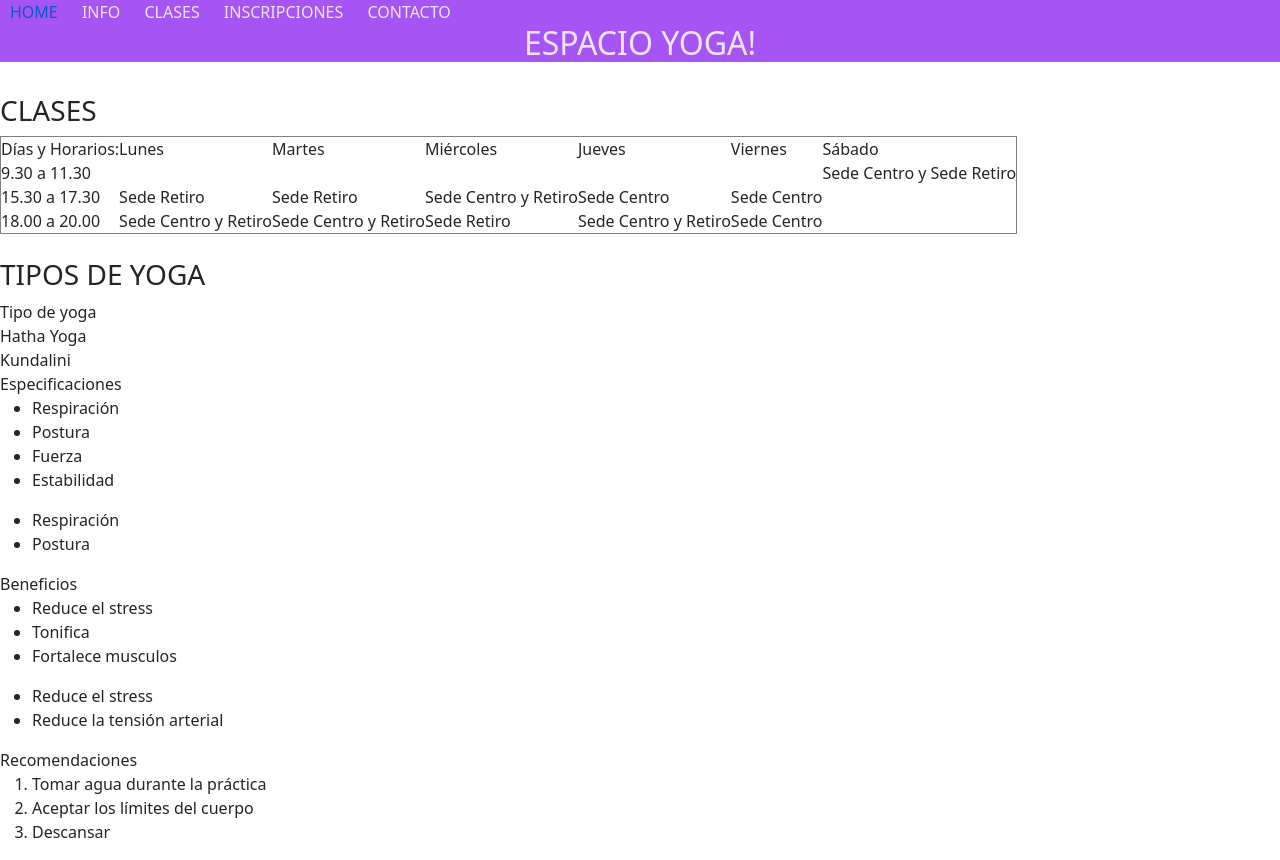
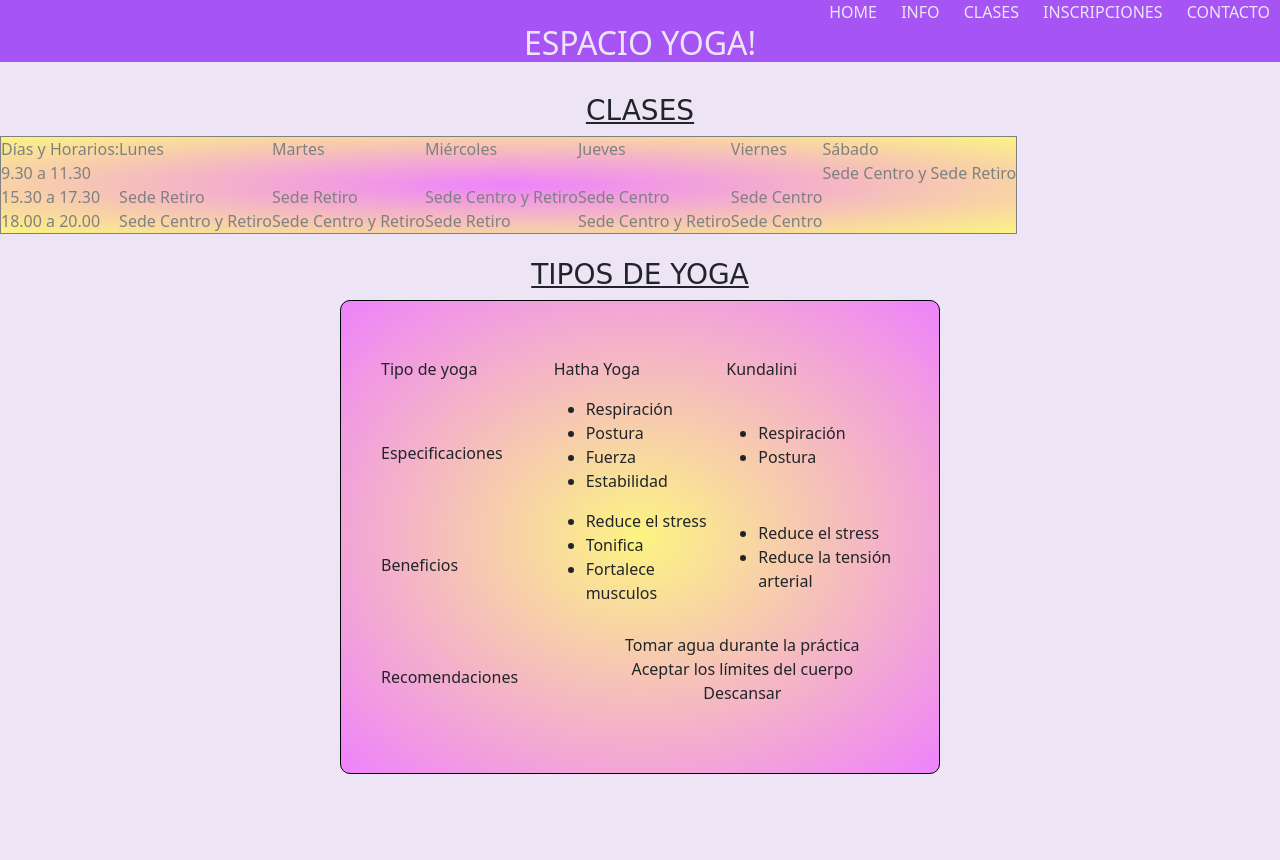
Before and after one commit to AnaValentinaMiranda/cursocoder, a website: page Clase 14 y 15/clasesMiranda.html in a window 1280 px wide. After the commit the page ends 800 px from the top, so only its background shows below. Drawn offline with nearby package versions, Linux system fonts and the light colour scheme; a web font is replaced by a local one.

Commit message:
Tercer Entrega

```diff
--- a/Clase 14 y 15/CSS/style.css
+++ b/Clase 14 y 15/CSS/style.css
@@ -4,19 +4,22 @@
 
 .header {
   background-color: #a654f3; }
-  .header__menu {
-    align-items: flex-end; }
   .header__link {
     text-decoration: none;
     color: #ede5f5;
     padding: 10px;
-    align-items: flex-end;
-    text-align: end; }
+    transition: 1s; }
   .header__titulo {
     color: #ede5f5;
     justify-content: center;
     font-size: xx-large;
     text-align: center; }
+
+a:hover {
+  background-image: radial-gradient(#ee82fc, #fcf482); }
+
+.header a:hover {
+  color: #67037a; }
 
 .footer {
   border: solid #000; }
@@ -25,10 +28,11 @@
     text-align: center; }
 
 .main__subtitulo {
-  color: #5f5b5b; }
+  color: #5a48f8; }
 
 .section1 {
-  background-color: #ede5f5; }
+  background-color: #ede5f5;
+  background: radial-gradient(#fcf482, #ee82fc); }
   .section1__texto {
     font-size: xx-large;
     text-align: justify;
@@ -43,13 +47,7 @@
   padding: 0; }
 
 .main {
-  background-color: #ede5f5;
-  display: flex;
-  flex-direction: column; }
-  .main__article {
-    display: flex; }
-  .main__div {
-    display: flex; }
+  background-color: #ede5f5; }
   .main__img {
     align-content: flex-end;
     border-radius: 2rem; }
@@ -59,11 +57,66 @@
   .main__texto {
     font-family: cursive;
     font-size: large;
-    display: flex;
+    align-items: center;
     margin: 0;
-    padding: 0;
-    justify-content: flex-start;
-    align-content: flex-start; }
+    padding: 0; }
   .main__pie {
-    display: flex;
     text-align: center; }
+
+.body {
+  background: #ede5f5; }
+
+.tabla {
+  background: radial-gradient(#ee82fc, #fcf482);
+  font-size: medium;
+  color: grey; }
+
+.subtitle {
+  text-decoration: underline;
+  font-family: cursive;
+  text-align: center; }
+
+.section1 {
+  background: radial-gradient(#fcf482, #ee82fc); }
+
+.wrap {
+  display: grid;
+  grid-template-columns: 1fr 1fr 1fr;
+  grid-template-rows: 1fr 2fr 2fr 2fr;
+  padding: 40px;
+  height: auto;
+  width: 600px;
+  justify-content: center;
+  align-items: center;
+  background-color: rgba(245, 138, 231, 0.5);
+  border-radius: 10px;
+  border: 1px solid #000; }
+  .wrap__recomendaciones {
+    grid-column: 2/4;
+    text-align: center; }
+
+div ol li {
+  list-style: none; }
+
+.body {
+  background: #ede5f5; }
+
+.form {
+  border: #67037a solid; }
+
+.boton {
+  background-image: radial-gradient(#ee82fc, #fcf482); }
+
+input:focus {
+  width: 200px;
+  font-size: 24px; }
+
+.body {
+  background: #ede5f5; }
+
+.form1 {
+  background: radial-gradient(#fcf482, #ee82fc);
+  border: #67037a solid; }
+
+.boton {
+  background-image: radial-gradient(#ee82fc, #fcf482); }
--- a/Clase 14 y 15/clasesMiranda.html
+++ b/Clase 14 y 15/clasesMiranda.html
@@ -12,9 +12,11 @@
     <link href="https://fonts.googleapis.com/css2?family=Dancing+Script:wght@700&family=Style+Script&display=swap" rel="stylesheet">
     <meta name="viewport" content="width=device-width, initial-scale=1.0">
   </head>
-  <body>
+  <body class="body">
     <header class="header" >
-      <div class="header__menu">
+      <div class="header__menu d-none d-md-flex
+      justify-content-md-center
+      justify-content-lg-end">
         <nav class="header__menu">
           <a class="header__link" href="indexMiranda.html">HOME</a>
           <a class="header__link" href="infoMiranda.html">INFO</a>
@@ -41,11 +43,11 @@
     </header>
 <br>
     <section >
-      <h3>CLASES</h3>
-
-<table border="1px solid black" class="rellenoTablas">
-        <tr>
-          <td>Días y Horarios:</td>
+      <h3 class="subtitle">CLASES</h3>
+      <div class="tabla1">
+<table border="1px solid black" class="tabla">
+        <tr >
+          <td border="1px solid black">Días y Horarios:</td>
           <td>Lunes</td>
           <td>Martes</td>
           <td>Miércoles</td>
@@ -80,15 +82,16 @@
           <td>Sede Centro</td>
           <td></td>
         </tr>
-      </table>
+      </table></div>
 
 <br>
-<h3 >TIPOS DE YOGA</h3>
-<section>
-  <article>Tipo de yoga</article>
-  <div >Hatha Yoga</div>
-  <div >Kundalini</div>
-  <article>Especificaciones</article>
+<h3 class="subtitle" >TIPOS DE YOGA</h3>
+<section class="section1 container wrap">
+  <article >Tipo de yoga </article>
+ <div> Hatha Yoga</div>
+  <div>
+  Kundalini</div>
+  <article>Especificaciones </article>
   <div > <ul><li>Respiración</li>
     <li>Postura</li>
     <li>Fuerza</li>
@@ -109,7 +112,7 @@
   <article>Recomendaciones</article>
 
 
-  <div ><ol> <li>Tomar agua durante la práctica</li>
+  <div class="wrap__recomendaciones"><ol> <li>Tomar agua durante la práctica</li>
     <li>Aceptar los límites del cuerpo</li>
     <li>Descansar</li></ol></div>
 </div>
```
Also changed, not shown: Clase 14 y 15/contactoMiranda.html (+8 -5 lines), Clase 14 y 15/indexMiranda.html (+4 -2 lines), Clase 14 y 15/infoMiranda.html (+8 -10 lines), Clase 14 y 15/inscripcionesMiranda.html (+8 -7 lines).
